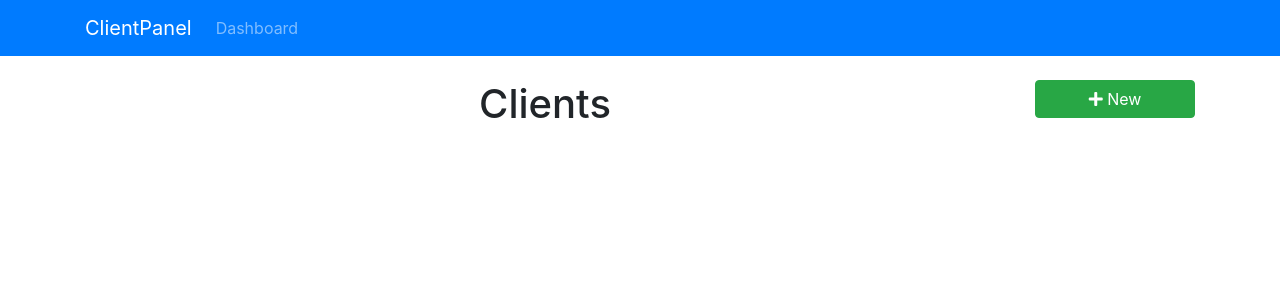
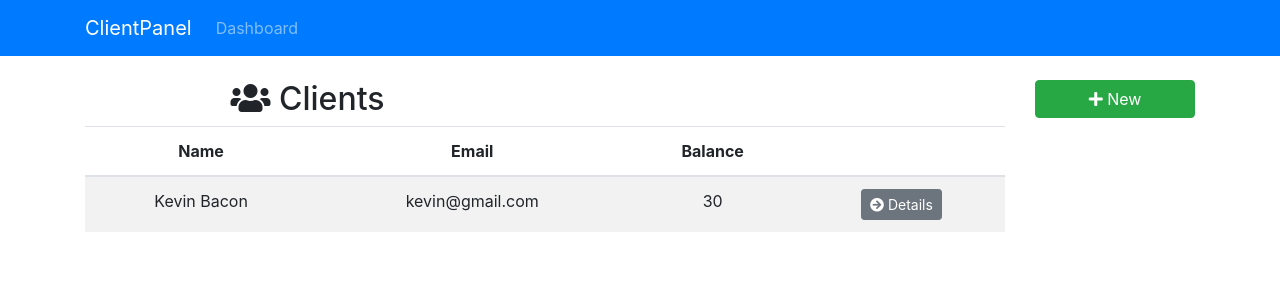
Before and after one commit to 0zra/rrf-auth, a React (Create React App) app: page / in a window 1280 px wide. Shown: the top 300 px of the page. Built offline with nearby package versions, Linux system fonts and the light colour scheme.

Commit message:
Implenet basic Clients functionality

```diff
--- a/src/components/clients/Clients.js
+++ b/src/components/clients/Clients.js
@@ -1,12 +1,64 @@
 import React, { Component } from "react";
+import { Link } from "react-router-dom";
 
 class Clients extends Component {
   render() {
-    return (
-      <div>
-        <h1>Clients</h1>
-      </div>
-    );
+    const clients = [
+      {
+        id: "68484684",
+        firstname: "Kevin",
+        lastname: "Bacon",
+        email: "kevin@gmail.com",
+        phone: "555-555-5555",
+        balance: "30"
+      }
+    ];
+    if (clients) {
+      return (
+        <div>
+          <div className="row">
+            <div className="col-md-6">
+              <h2>
+                {" "}
+                <i className="fas fa-users" /> Clients
+              </h2>
+            </div>
+            <div className="col-md-6" />
+          </div>
+          <table className="table table-striped">
+            <thead className="thead-inverse">
+              <tr>
+                <th>Name</th>
+                <th>Email</th>
+                <th>Balance</th>
+                <th />
+              </tr>
+            </thead>
+            <tbody>
+              {clients.map(client => (
+                <tr key={client.id}>
+                  <td>
+                    {client.firstname} {client.lastname}
+                  </td>
+                  <td>{client.email}</td>
+                  <td>{client.balance}</td>
+                  <td>
+                    <Link
+                      to={`/client/${client.id}`}
+                      className="btn btn-secondary btn-sm"
+                    >
+                      <i className="fas fa-arrow-circle-right" /> Details
+                    </Link>
+                  </td>
+                </tr>
+              ))}
+            </tbody>
+          </table>
+        </div>
+      );
+    } else {
+      return <h1>Loading...</h1>;
+    }
   }
 }
 
```
